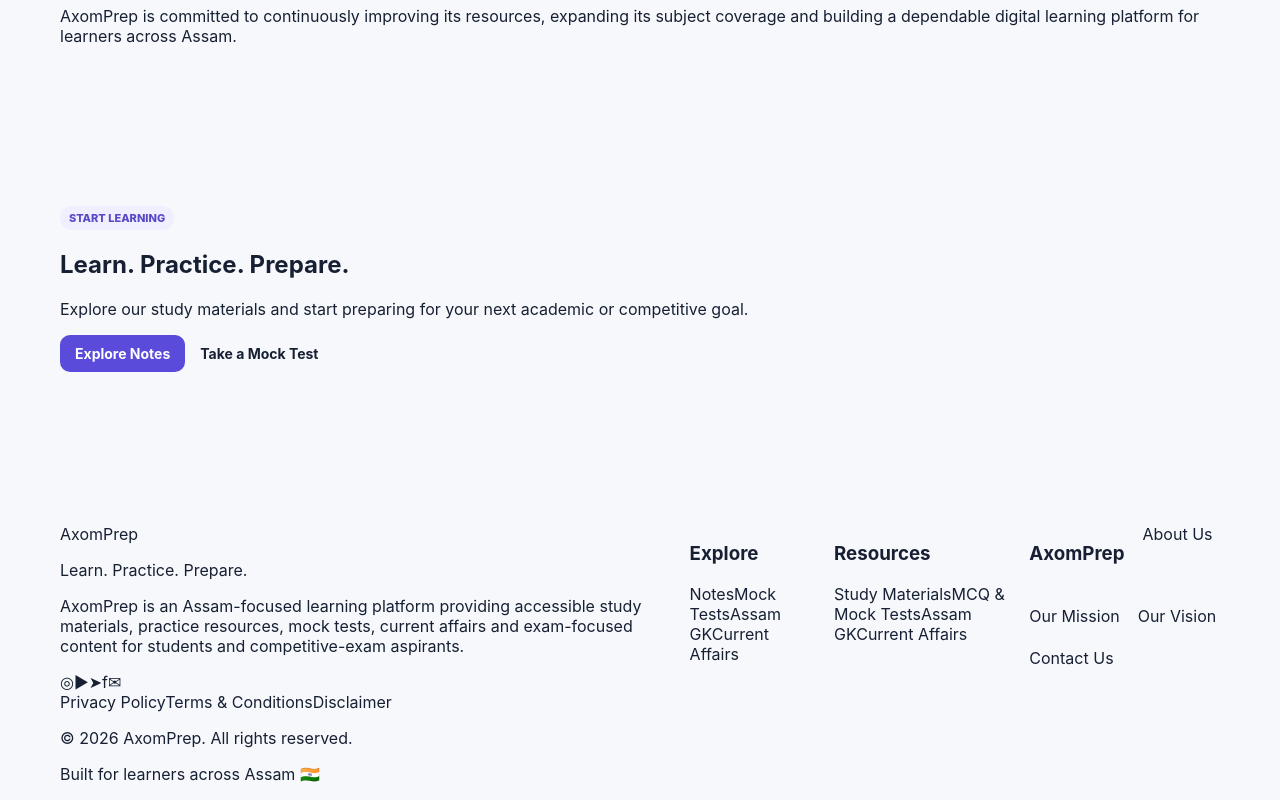
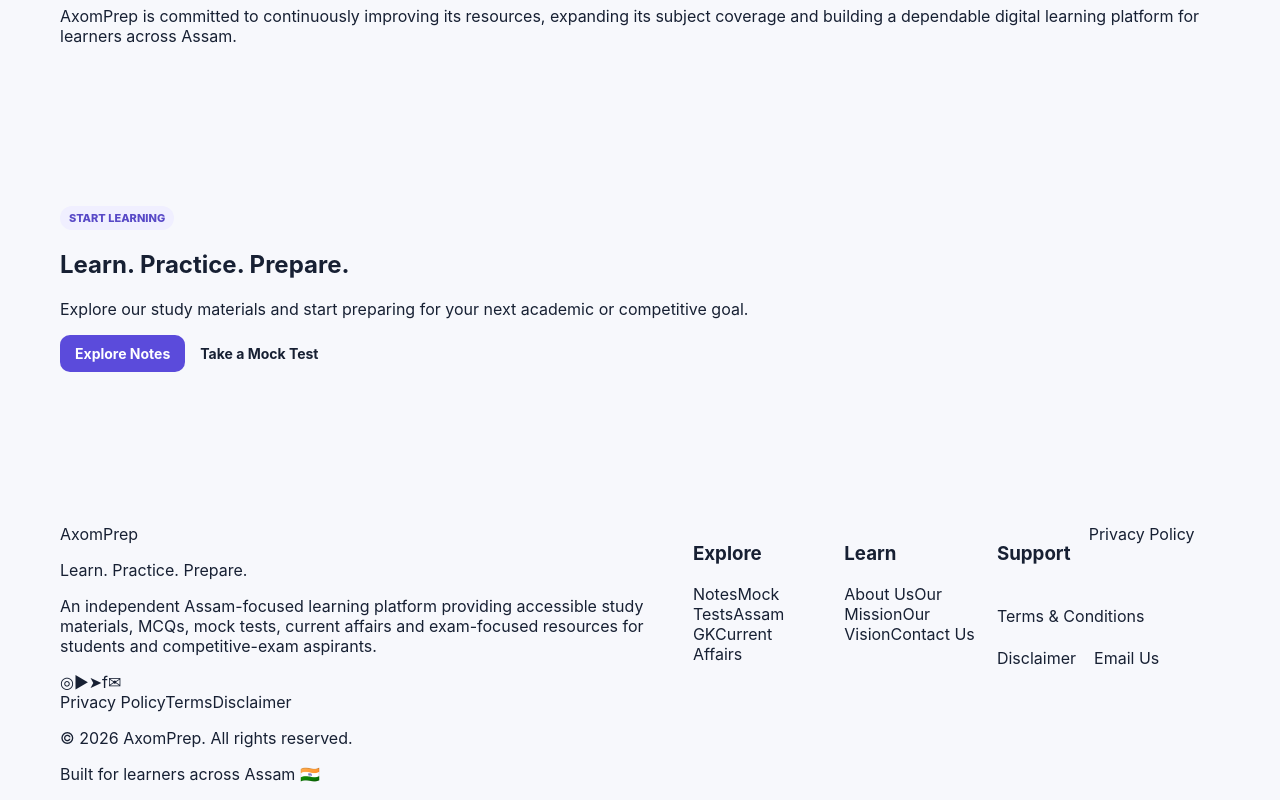
Before and after one commit to Firdushi/AxomPrep, a Next.js app: page /about in a window 1280 px wide. Shown: the part 1693-2493 px from the top of the page. Built offline with nearby package versions, Linux system fonts and the light colour scheme.

Commit message:
Refactor Footer component layout and text
Updated footer content and structure for clarity and organization.

```diff
--- a/components/Footer.tsx
+++ b/components/Footer.tsx
@@ -4,11 +4,14 @@
   return (
     <footer className="site-footer">
       <div className="container">
+
         <div className="footer-grid">
 
-          {/* Brand */}
           <div className="footer-brand">
-            <Link href="/" className="footer-logo">
+            <Link
+              href="/"
+              className="footer-logo"
+            >
               AxomPrep
             </Link>
 
@@ -17,51 +20,78 @@
             </p>
 
             <p className="footer-description">
-              AxomPrep is an Assam-focused learning platform
-              providing accessible study materials, practice
-              resources, mock tests, current affairs and
-              exam-focused content for students and
-              competitive-exam aspirants.
+              An independent Assam-focused learning platform
+              providing accessible study materials, MCQs,
+              mock tests, current affairs and exam-focused
+              resources for students and competitive-exam
+              aspirants.
             </p>
           </div>
 
-          {/* Explore */}
           <div className="footer-column">
             <h3>Explore</h3>
 
-            <Link href="/notes">Notes</Link>
-            <Link href="/tests">Mock Tests</Link>
-            <Link href="/gk">Assam GK</Link>
+            <Link href="/notes">
+              Notes
+            </Link>
+
+            <Link href="/tests">
+              Mock Tests
+            </Link>
+
+            <Link href="/gk">
+              Assam GK
+            </Link>
+
             <Link href="/current-affairs">
               Current Affairs
             </Link>
           </div>
 
-          {/* Resources */}
           <div className="footer-column">
-            <h3>Resources</h3>
+            <h3>Learn</h3>
 
-            <Link href="/notes">Study Materials</Link>
-            <Link href="/tests">MCQ & Mock Tests</Link>
-            <Link href="/gk">Assam GK</Link>
-            <Link href="/current-affairs">
-              Current Affairs
+            <Link href="/about">
+              About Us
+            </Link>
+
+            <Link href="/mission">
+              Our Mission
+            </Link>
+
+            <Link href="/vision">
+              Our Vision
+            </Link>
+
+            <Link href="/contact">
+              Contact Us
             </Link>
           </div>
 
-          {/* About */}
           <div className="footer-column">
-            <h3>AxomPrep</h3>
+            <h3>Support</h3>
 
-            <Link href="/about">About Us</Link>
-            <Link href="/mission">Our Mission</Link>
-            <Link href="/vision">Our Vision</Link>
-            <Link href="/contact">Contact Us</Link>
+            <Link href="/privacy">
+              Privacy Policy
+            </Link>
+
+            <Link href="/terms">
+              Terms & Conditions
+            </Link>
+
+            <Link href="/disclaimer">
+              Disclaimer
+            </Link>
+
+            <a href="mailto:firdushiyuup999@gmail.com">
+              Email Us
+            </a>
           </div>
+
         </div>
 
-        {/* Social */}
         <div className="footer-social">
+
           <a
             href="#"
             aria-label="Instagram"
@@ -101,17 +131,18 @@
           >
             ✉
           </a>
+
         </div>
 
-        {/* Bottom */}
         <div className="footer-bottom">
+
           <div className="footer-legal">
             <Link href="/privacy">
               Privacy Policy
             </Link>
 
             <Link href="/terms">
-              Terms & Conditions
+              Terms
             </Link>
 
             <Link href="/disclaimer">
@@ -127,7 +158,9 @@
           <p className="footer-made">
             Built for learners across Assam 🇮🇳
           </p>
+
         </div>
+
       </div>
     </footer>
   );
```
